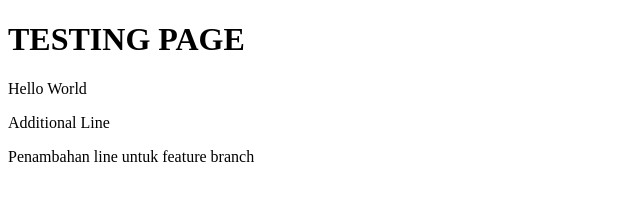
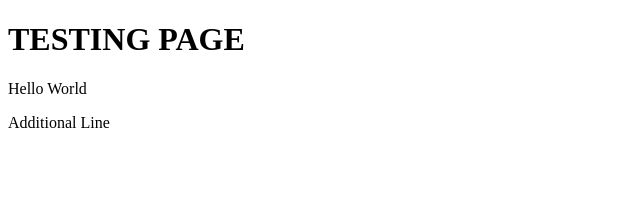
Before and after one commit to RachmanG/Lecture, a plain HTML site: page index.html in a window 1280 px wide. Shown: the whole page, without its empty margins (0-640 px from the left). Drawn offline with Linux system fonts and the light colour scheme.

Commit message:
Pengurangan line untuk feature

```diff
--- a/index.html
+++ b/index.html
@@ -9,7 +9,5 @@
     <h1>TESTING PAGE</h1>
     <p>Hello World</p>
     <p>Additional Line</p>
-
-    <p>Penambahan line untuk feature branch</p>
   </body>
 </html>
```
